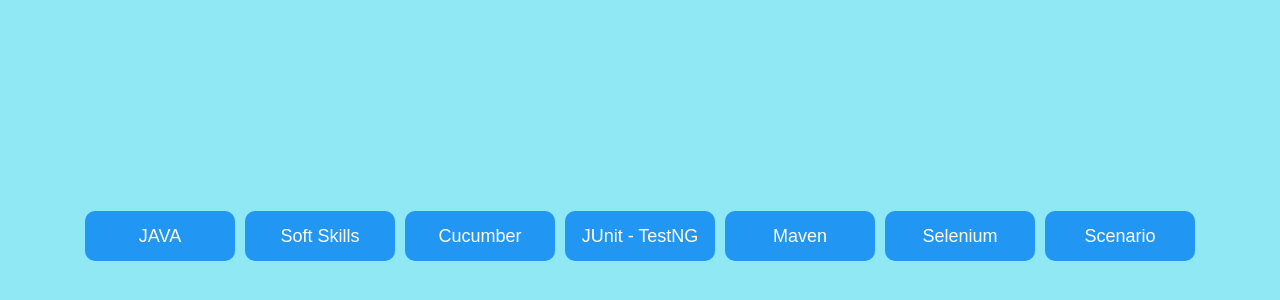
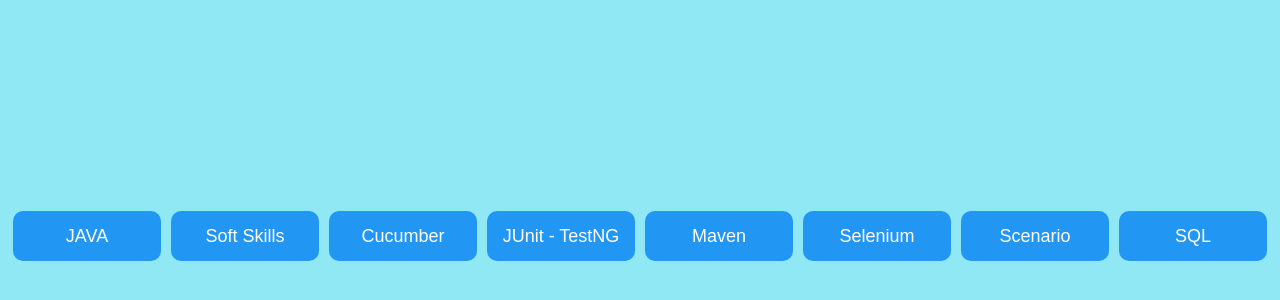
Before and after one commit to Alex3921/interview-ready, a website with bundled scripts: page index.html in a window 1280 px wide. Shown: the part 172-472 px from the top of the page. Built offline with nearby package versions, Linux system fonts and the light colour scheme.

Commit message:
Add topic: SQL

```diff
--- a/index.html
+++ b/index.html
@@ -20,6 +20,7 @@
             <button class="btn btn-topic" id="btn-maven">Maven</button>
             <button class="btn btn-topic" id="btn-selenium">Selenium</button>
             <button class="btn btn-topic" id="btn-scenario">Scenario</button>
+            <button class="btn btn-topic" id="btn-sql">SQL</button>
         </div>
 
         <div class="modal-overlay" id="modal-overlay">
```
